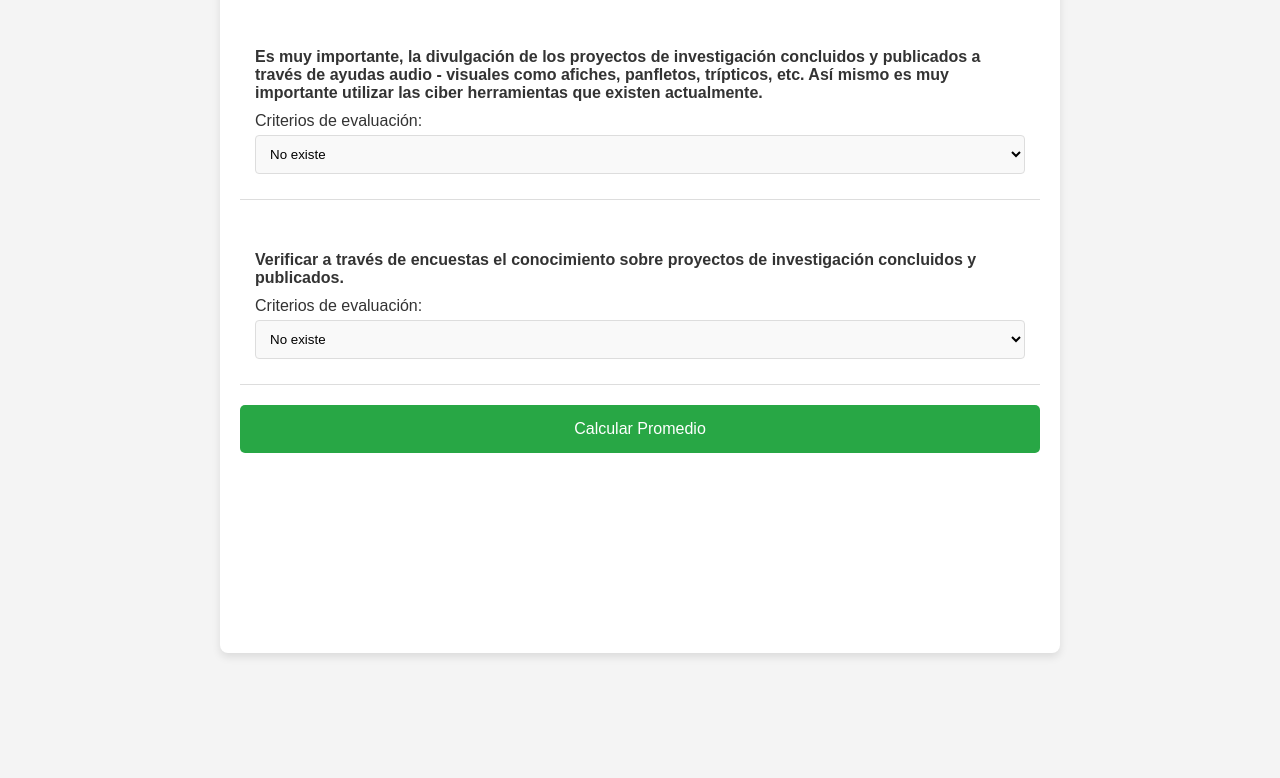
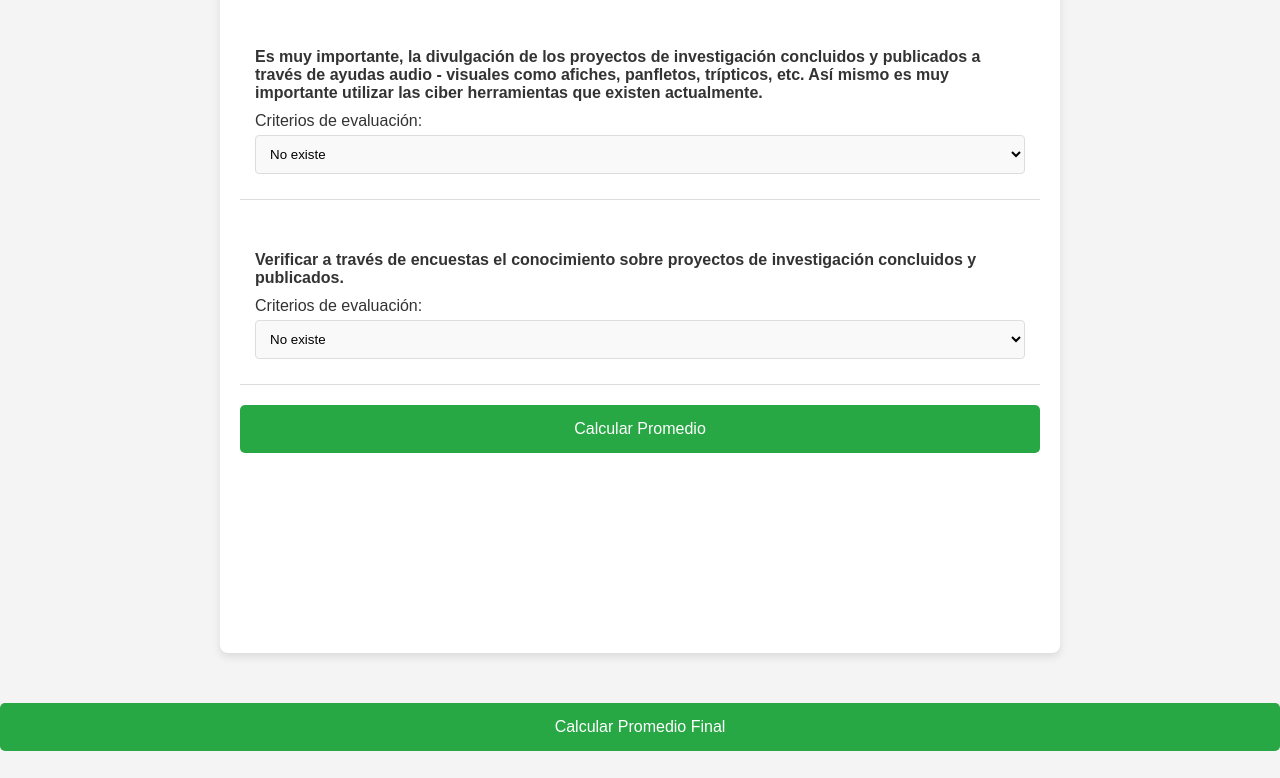
Before and after one commit to PESC01/FormularioCalificacion, a plain HTML site: page index.html in a window 1280 px wide. Shown: the part 9043-9821 px from the top of the page. Before the commit the page ends 9746 px from the top, so only its background shows below. Drawn offline with nearby package versions, Linux system fonts and the light colour scheme.

Commit message:
Update index.html

```diff
--- a/index.html
+++ b/index.html
@@ -998,5 +998,10 @@
     </div>
     <script src="https://cdn.jsdelivr.net/npm/chart.js"></script>
     <script src="script.js"></script>
+
+    <button type="button" onclick="calculateFinalAverage()">
+      Calcular Promedio Final
+    </button>
+    <canvas id="finalChart"></canvas>
   </body>
 </html>
```
